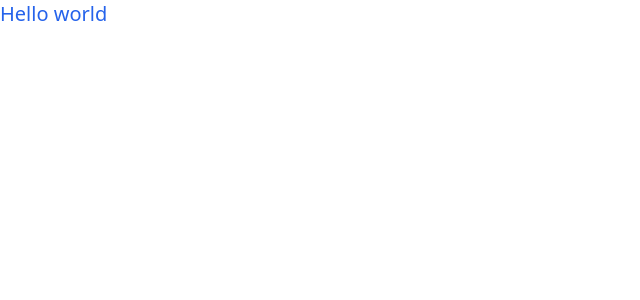
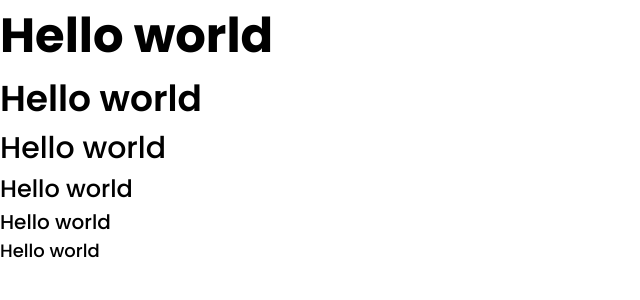
Before and after one commit to DtechB/web-news, a Nuxt app in the folder frontend/: page / in a window 1280 px wide. Shown: the top 300 px of the page, without its empty margins (0-640 px from the left). Built offline with nearby package versions, Linux system fonts and the light colour scheme.

Commit message:
Use poppins font and config heading styles

```diff
--- a/frontend/app.vue
+++ b/frontend/app.vue
@@ -1,3 +1,10 @@
 <template>
-  <div class="text-xl text-blue-600">Hello world</div>
+  <div>
+    <h1>Hello world</h1>
+    <h2>Hello world</h2>
+    <h3>Hello world</h3>
+    <h4>Hello world</h4>
+    <h5>Hello world</h5>
+    <h6>Hello world</h6>
+  </div>
 </template>
--- /dev/null
+++ b/frontend/assets/styles/_fonts.scss
@@ -0,0 +1,31 @@
+@import url("https://fonts.googleapis.com/css2?family=Poppins:ital,wght@0,100;0,200;0,300;0,400;0,500;0,600;0,700;0,800;0,900;1,100;1,200;1,300;1,400;1,500;1,600;1,700;1,800;1,900&display=swap");
+
+h1 {
+  font-size: theme("fontSize.5xl");
+  font-weight: theme("fontWeight.bold");
+}
+
+h2 {
+  font-size: theme("fontSize.4xl");
+  font-weight: theme("fontWeight.semibold");
+}
+
+h3 {
+  font-size: theme("fontSize.3xl");
+  font-weight: theme("fontWeight.medium");
+}
+
+h4 {
+  font-size: theme("fontSize.2xl");
+  font-weight: theme("fontWeight.medium");
+}
+
+h5 {
+  font-size: theme("fontSize.xl");
+  font-weight: theme("fontWeight.medium");
+}
+
+h6 {
+  font-size: theme("fontSize.lg");
+  font-weight: theme("fontWeight.medium");
+}
--- a/frontend/assets/styles/_main.scss
+++ b/frontend/assets/styles/_main.scss
@@ -2,3 +2,9 @@
 @import "tailwindcss/base";
 @import "tailwindcss/components";
 @import "tailwindcss/utilities";
+
+@import "./fonts.scss";
+
+* {
+  font-family: "Poppins", sans-serif;
+}
```
